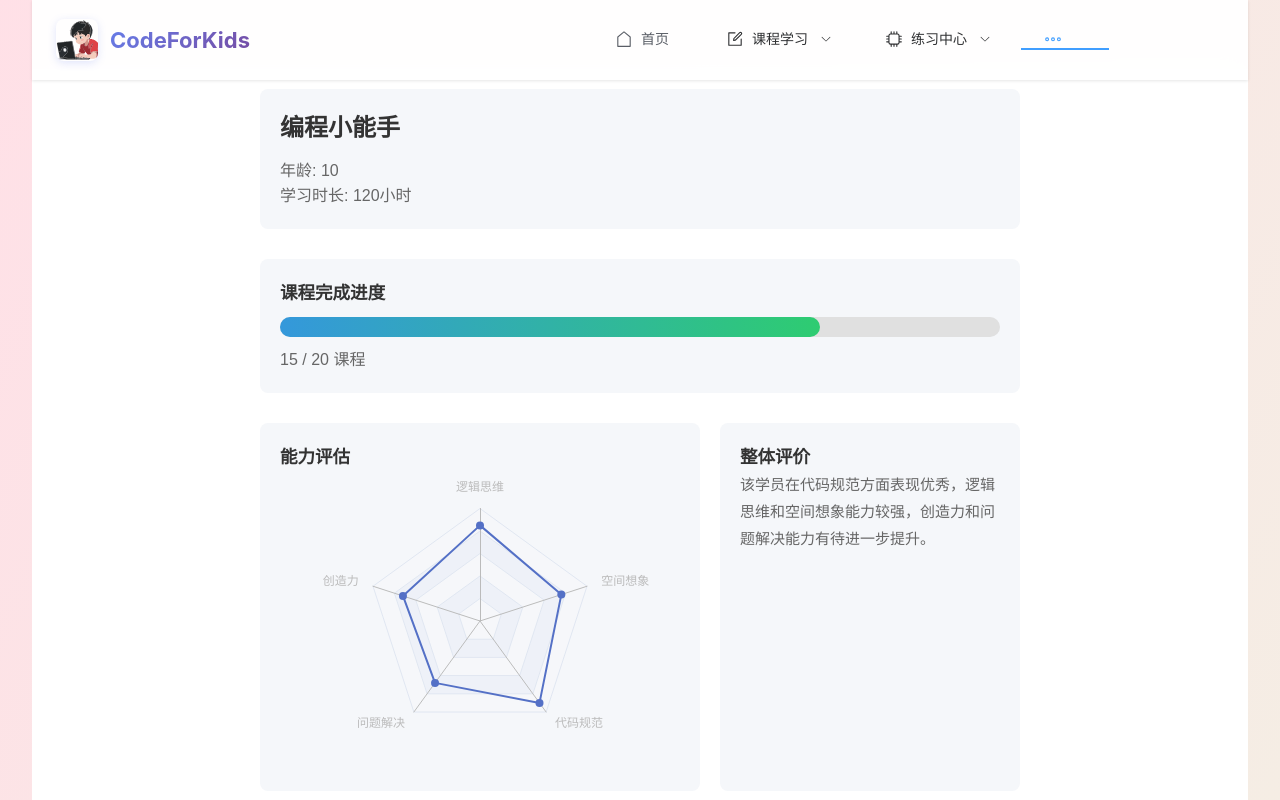
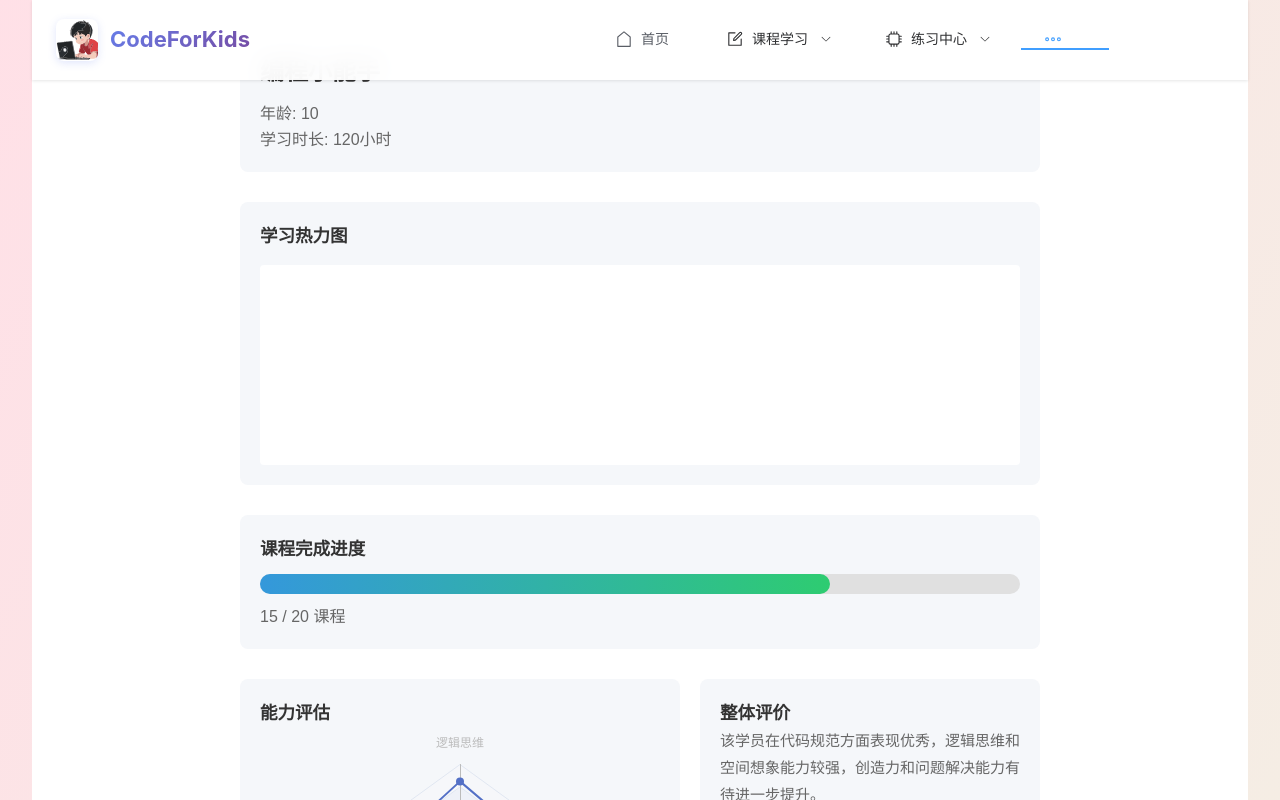
Before and after one commit to c0ffee-milk/KidsCode, a Vue app in the folder frontend/: page /user/report in a window 1280 px wide. Built offline with nearby package versions, Linux system fonts and the light colour scheme.

Commit message:
解决首页内容被遮挡的问题

```diff
--- a/frontend/src/views/HomeView.vue
+++ b/frontend/src/views/HomeView.vue
@@ -112,6 +112,7 @@ const stats = [
 .home-page {
   width: 100%;
   min-height: calc(100vh - 144px);
+  padding-top: 700px;
 }
 
 /* Hero 区域 - 全宽度背景 */
--- a/frontend/src/views/user/Report.vue
+++ b/frontend/src/views/user/Report.vue
@@ -6,6 +6,14 @@
       <h2>{{ userInfo.name }}</h2>
       <p>年龄: {{ userInfo.age }}</p>
       <p>学习时长: {{ userInfo.studyHours }}小时</p>
+    </div>
+
+    <!-- 热力图 -->
+    <div class="heatmap-container">
+      <h3>学习热力图</h3>
+      <div class="heatmap-content">
+        <!-- 这里放置热力图内容 -->
+      </div>
     </div>
 
     <!-- 课程完成进度 -->
@@ -101,7 +109,7 @@ p {
 }
 
 .profile-container {
-  padding: 20px;
+  padding-top: 200px;
   max-width: 800px;
   margin: 0 auto;
 }
@@ -111,6 +119,26 @@ p {
   padding: 20px;
   background: #f5f7fa;
   border-radius: 8px;
+}
+
+.heatmap-container {
+  margin-bottom: 30px;
+  padding: 20px;
+  background: #f5f7fa;
+  border-radius: 8px;
+}
+
+.heatmap-container h3 {
+  font-weight: 600;
+  color: #333;
+  margin-bottom: 15px;
+}
+
+.heatmap-content {
+  min-height: 200px;
+  background: white;
+  border-radius: 4px;
+  padding: 15px;
 }
 
 .progress-chart {
```
